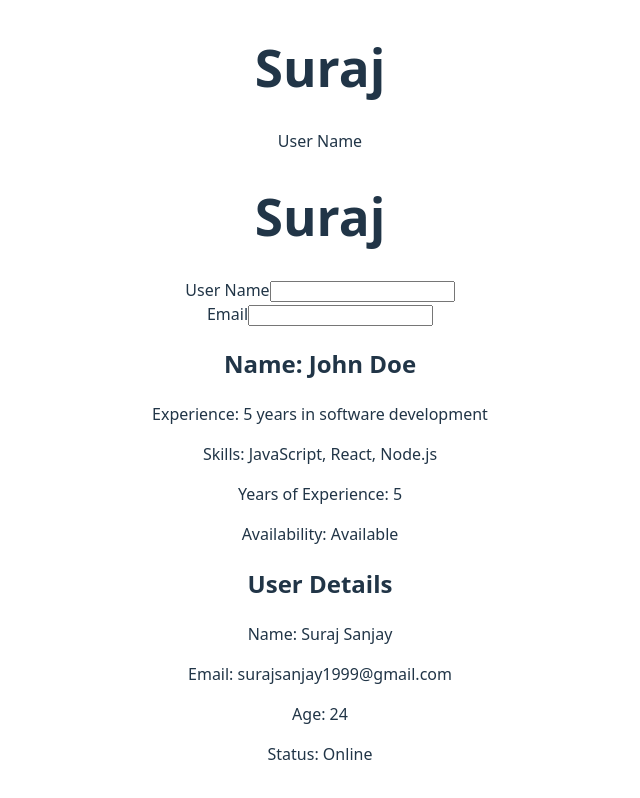
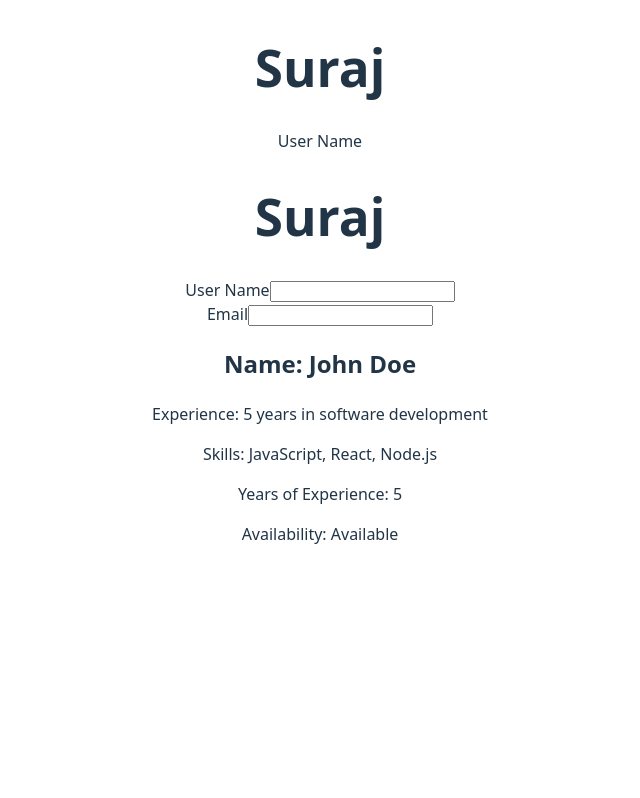
Before and after one commit to surajS0106/react-learning, a React (Vite) app: page / in a window 1280 px wide. Shown: the part 1281-2079 px from the top of the page, without its empty margins (320-960 px from the left). After the commit the page ends 1875 px from the top, so only its background shows below. Built offline with nearby package versions, Linux system fonts and the light colour scheme.

Commit message:
feat: add hideOffline prop to UserDetails component and update App to conditionally render user status

```diff
--- a/src/App.tsx
+++ b/src/App.tsx
@@ -31,7 +31,7 @@ function App() {
       <UserProfileWithoutJSX />
       <StyledForm />
       <CandidateProfile />
-      <UserDetails name="Suraj Sanjay" email="surajsanjay1999@gmail.com" age={24} isOnline={true} />
+      <UserDetails name="Suraj Sanjay" email="surajsanjay1999@gmail.com" age={24} isOnline={false} hideOffline={true} />
     </>
   );
 }
--- a/src/UserDetails.tsx
+++ b/src/UserDetails.tsx
@@ -1,6 +1,10 @@
 import type { UserProps } from "./types/UserProps";
 
-export const UserDetails = ({name, email, age, isOnline}: UserProps) => {
+export const UserDetails = ({name, email, age, isOnline, hideOffline}: UserProps) => {
+  if(hideOffline && !isOnline){
+    return null
+  }
+
   if (isOnline) {
     return (
       <div>
--- a/src/types/UserProps.tsx
+++ b/src/types/UserProps.tsx
@@ -4,4 +4,5 @@ export interface UserProps {
   email: string
   age: number
   isOnline: boolean
+  hideOffline?: boolean
 }
```
